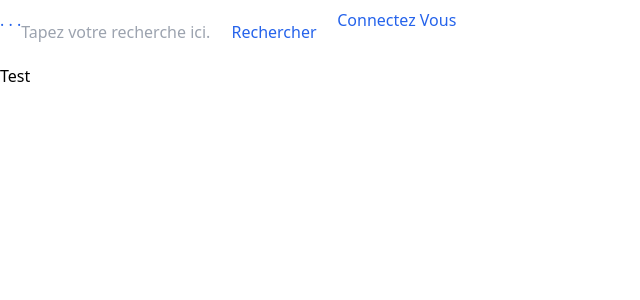
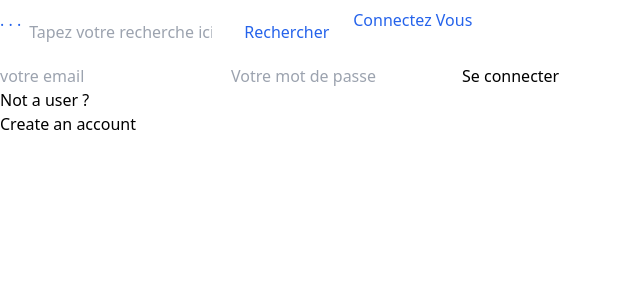
Before and after one commit to Leohne/TastLab, a React (Vite) app in the folder front/: page /connexion in a window 1280 px wide. Shown: the top 300 px of the page, without its empty margins (0-640 px from the left). Built offline with nearby package versions, Linux system fonts and the light colour scheme.

Commit message:
loginFunction V1 (fetch from testUser/db.json)

```diff
--- a/front/src/components/header/SearchBar.tsx
+++ b/front/src/components/header/SearchBar.tsx
@@ -21,7 +21,7 @@ const SearchBar = () => {
     return (
         <form className='flex flex-row' onSubmit={handleSearch}>
             <input
-                className='w-3/5 h-full bg-white rounded'
+                className='w-3/5 h-full bg-white rounded p-2'
                 type='text'
                 value={searchTerm}
                 onChange={handleInputChange}
--- a/front/src/interfaces.ts
+++ b/front/src/interfaces.ts
@@ -28,4 +28,9 @@ interface user {
     recettesPublied: recetteInfos[];
 }
 
-export type { user, recetteInfos, recetteDetails, etapeRecette };
+interface loginResponse {
+    status: boolean;
+    message: string
+}
+
+export type { user, recetteInfos, recetteDetails, etapeRecette, loginResponse };
--- a/front/src/pages/connexion/Connexion.tsx
+++ b/front/src/pages/connexion/Connexion.tsx
@@ -1,9 +1,47 @@
-function Connexion () {
+import React, { useState } from 'react';
+import loginFunction from '../../utils/loginFunction';
+import { useNavigate } from 'react-router-dom';
 
-    return (
+function Connexion() {
+
+
+    const [userLogin, setUserLogin] = useState('')
+    const [userPassword, setUserPassword] = useState('');
+    const navigate = useNavigate();
+
+
+    const handleLogin = async (e: React.FormEvent<HTMLFormElement>) => {
+        e.preventDefault();
+        console.log('calling handleSearch with:', userLogin);
+        const login = await loginFunction(userLogin, userPassword);
+        if (login.status) {
+            console.log(login.message);
+            navigate("/")
+        }
+        else {
+            console.log(login.message);
+        }
+
+
+    };
+
+
+    return (<>
         <div>
-            <p>Test</p>
+
+            <form onSubmit={handleLogin}>
+                <input type="email" placeholder="votre email" value={userLogin} onChange={(e) => setUserLogin(e.target.value)} />
+                <input type="password" placeholder='Votre mot de passe' value={userPassword} onChange={(e) => setUserPassword(e.target.value)} />
+                <button type="submit">Se connecter</button>
+            </form>
+
+
+            <div className="justify-self justify-center">
+                <p>Not a user ? </p>
+                <a href="/sign-up"> Create an account</a>
+            </div>
         </div>
+    </>
     )
 }
 
--- /dev/null
+++ b/front/src/utils/loginFunction.ts
@@ -0,0 +1,15 @@
+import { loginResponse } from "../interfaces"
+
+const loginFunction = async (user: string, password: string): Promise<loginResponse> => {
+    const fetchRequest = await fetch('/testUser/db.json');
+    const response = await fetchRequest.json()
+
+    const findUser = response.find((u: { username: string, password: string }) => u.username === user && u.password === password)
+    if (findUser) {
+        return { status: true, message: 'login successful' }
+    } else {
+        return { status: false, message: 'login failed (but successfully)... keep it up, you are a wonderfull human being, and you deserve to be loved' }
+    }
+
+}
+export default loginFunction;
```
Also changed, not shown: front/public/testUser/db.json (added, +17 -0 lines).
